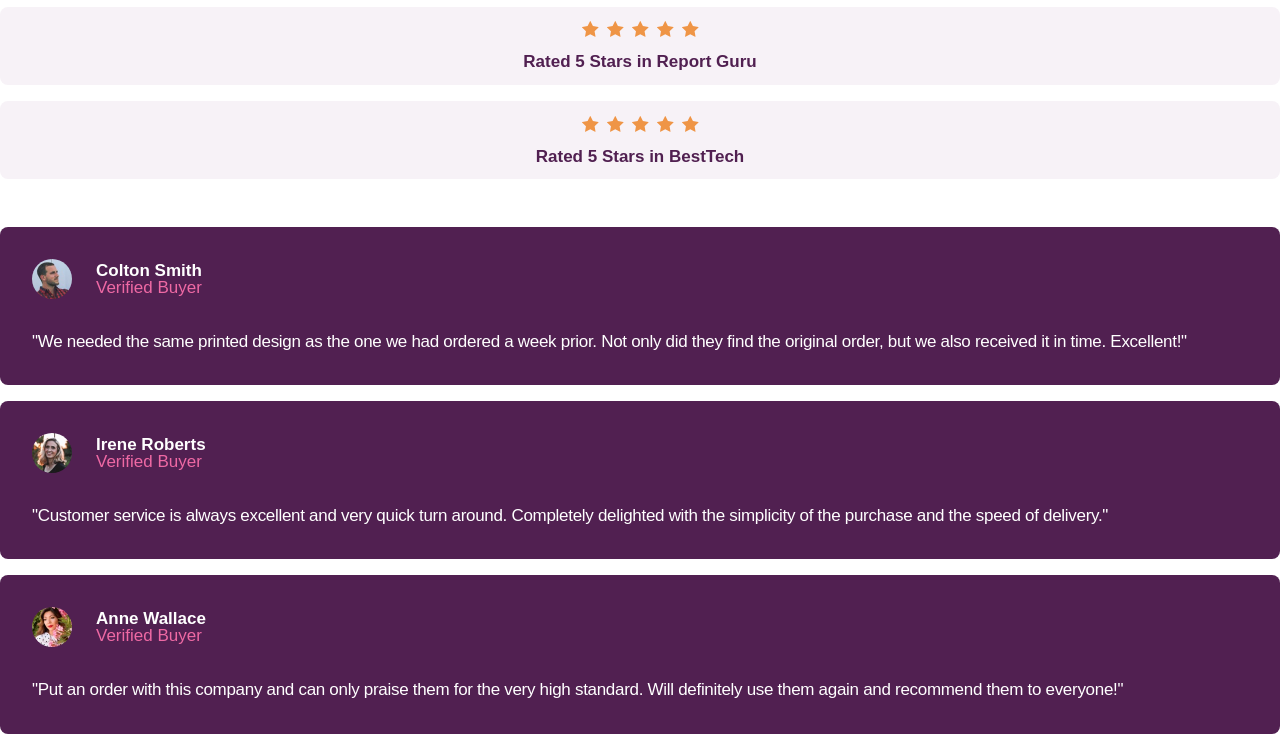
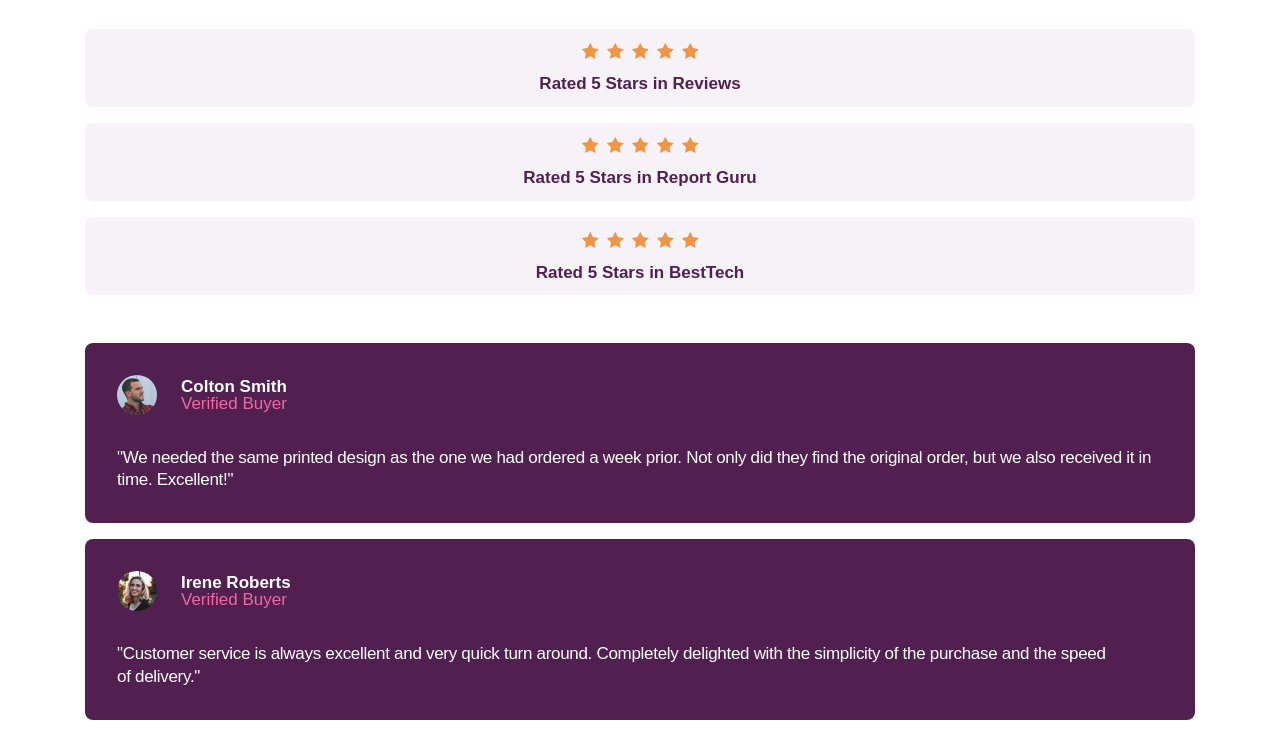
Before and after one commit to rfnozn/social-proof-section, a plain HTML site: page index.html in a window 1280 px wide. Shown: the part 195-930 px from the top of the page. Drawn offline with Linux system fonts and the light colour scheme; a web font is replaced by a local one.

Commit message:
Add wrapper class for different screen sizes

```diff
--- a/index.html
+++ b/index.html
@@ -9,7 +9,7 @@
   </head>
   <body>
     <main class="main">
-      <section class="social-proof">
+      <section class="social-proof wrapper">
         <div class="social-proof__content">
           <div class="social-proof__description">
             <h2 class="social-proof__title">10,000+ of our users love our products.</h2>
--- a/style.css
+++ b/style.css
@@ -89,6 +89,24 @@ h1, h2, h3, h4, h5, h6 {
 */
 #root, #__next {
   isolation: isolate;
+}
+
+.wrapper {
+  max-width: 1110px;
+  margin-inline: auto;
+  padding: 80px 24px;
+}
+
+@media screen and (min-width: 768px) {
+  .wrapper {
+    padding: 118px 80px;
+  }
+}
+
+@media screen and (min-width: 1110px) {
+  .wrapper {
+    padding: 116px 0px;
+  }
 }
 
 /* Mobile first styles */
```
